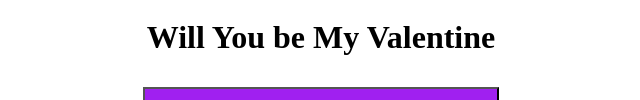
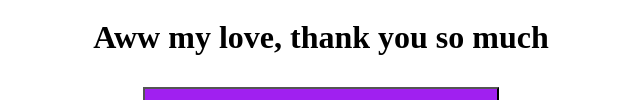
Before and after one commit to SanjayM08/vaentine, a plain HTML site: page index.html in a window 1280 px wide. Both pictures are taken after a click on the button "Yes". Shown: the part 450-550 px from the top of the page, without its empty margins (319-959 px from the left). Drawn offline with Linux system fonts and the light colour scheme.

Commit message:
Modified

```diff
--- a/index.html
+++ b/index.html
@@ -3,6 +3,8 @@
 <head>
     <meta charset="UTF-8">
     <meta name="viewport" content="width=device-width, initial-scale=1.0">
+    <link rel="icon" type="image/x-icon" href="iconn.jpg">
+
     <title>Love Me</title>
     <style>
         body {
@@ -53,6 +55,8 @@
 
         // Change the image source
         document.getElementById("loveImage").src = "https://media.tenor.com/gUiu1zyxfzYAAAAi/bear-kiss-bear-kisses.gif";
+
+        document.querySelector("#buttonContainer h1").textContent = "Aww my love, thank you so much";
     }
 
     function enlargeYes() {
```
